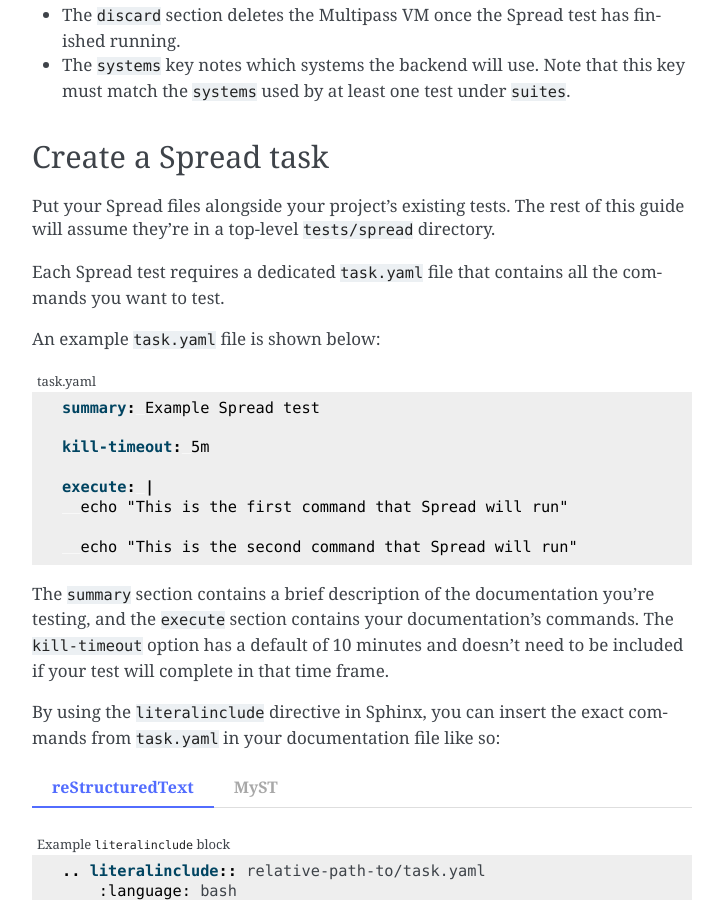
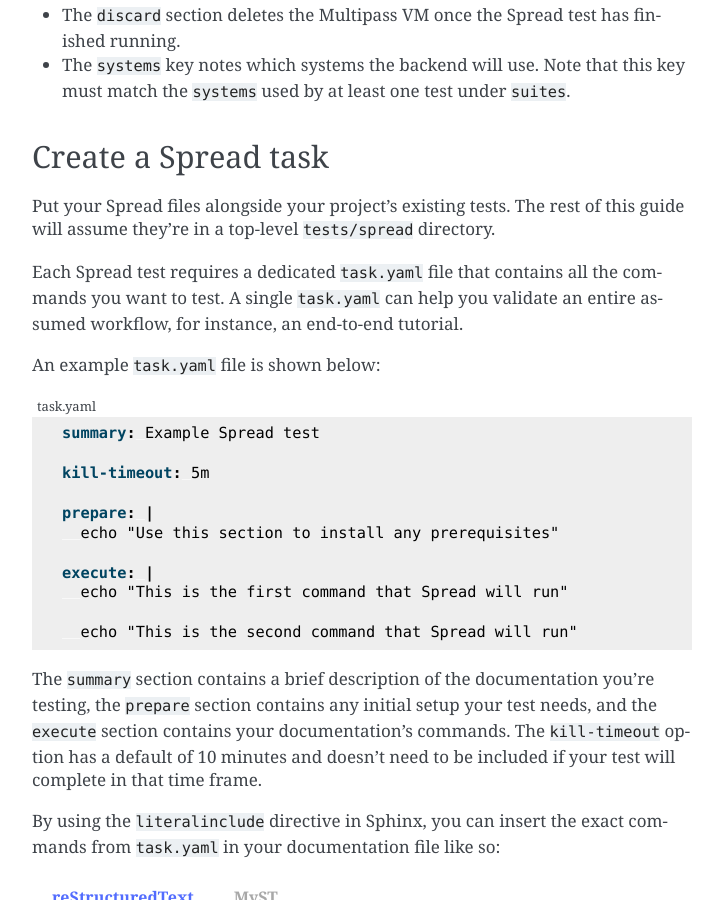
Before and after one commit to canonical/sphinx-docs-starter-pack, a Sphinx documentation site: the page built from docs/how-to/add-documentation-testing.rst, in a window 1280 px wide and 900 px high, scrolled down 2679 px. Shown: the whole window, without its empty margins (388-1111 px from the left). Built offline with Sphinx 7.4.7, drawn with Linux system fonts in a browser that asks for light colours; pages that are not in the unit, such as notebooks, are missing from menus.

Commit message:
incorporate feedback from @yhontyk

```diff
--- a/docs/how-to/add-documentation-testing.rst
+++ b/docs/how-to/add-documentation-testing.rst
@@ -144,7 +144,9 @@ The rest of this guide will assume they're in a top-level
 ``tests/spread`` directory.
 
 Each Spread test requires a dedicated ``task.yaml`` file that contains
-all the commands you want to test.
+all the commands you want to test. A single ``task.yaml``  can help you
+validate an entire assumed workflow, for instance,
+an end-to-end tutorial.
 
 An example ``task.yaml`` file is shown below:
 
@@ -155,13 +157,17 @@ An example ``task.yaml`` file is shown below:
 
     kill-timeout: 5m
 
+    prepare: |
+      echo "Use this section to install any prerequisites"
+
     execute: |
       echo "This is the first command that Spread will run"
 
       echo "This is the second command that Spread will run"
 
-The ``summary`` section contains a brief description of the documentation you're testing, and
-the ``execute`` section contains your documentation's commands.
+The ``summary`` section contains a brief description of the documentation you're testing,
+the ``prepare`` section contains any initial setup your test needs,
+and the ``execute`` section contains your documentation's commands.
 The ``kill-timeout`` option has a default of 10 minutes and doesn't need to be
 included if your test will complete in that time frame.
 
```
